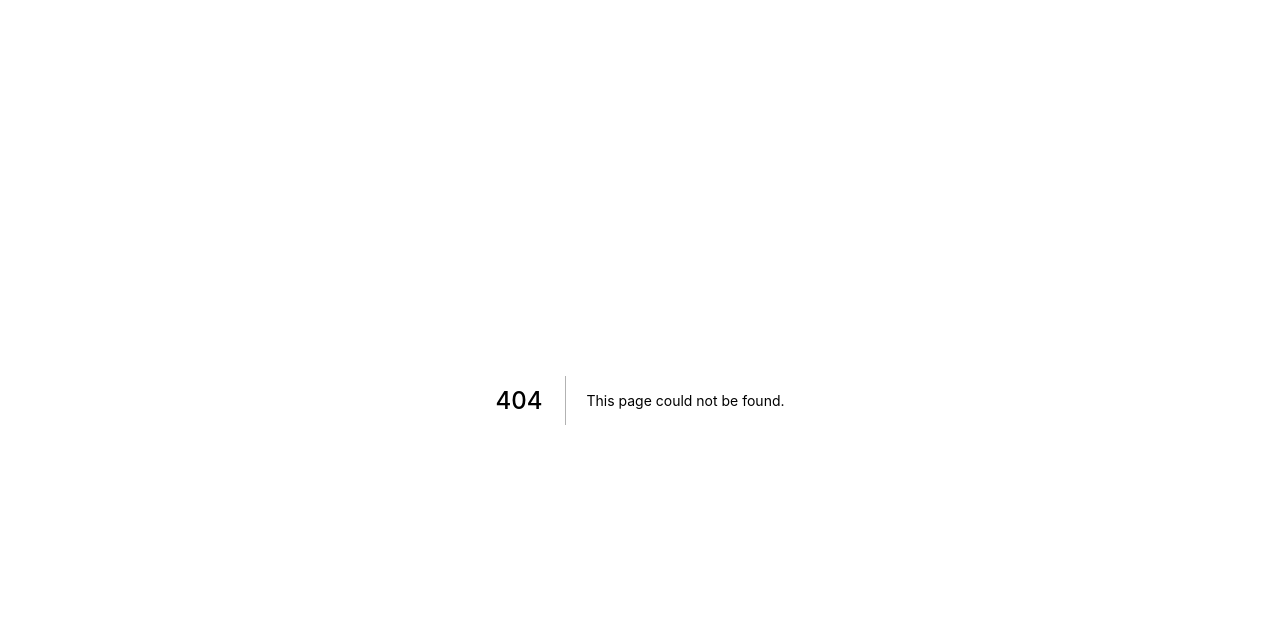
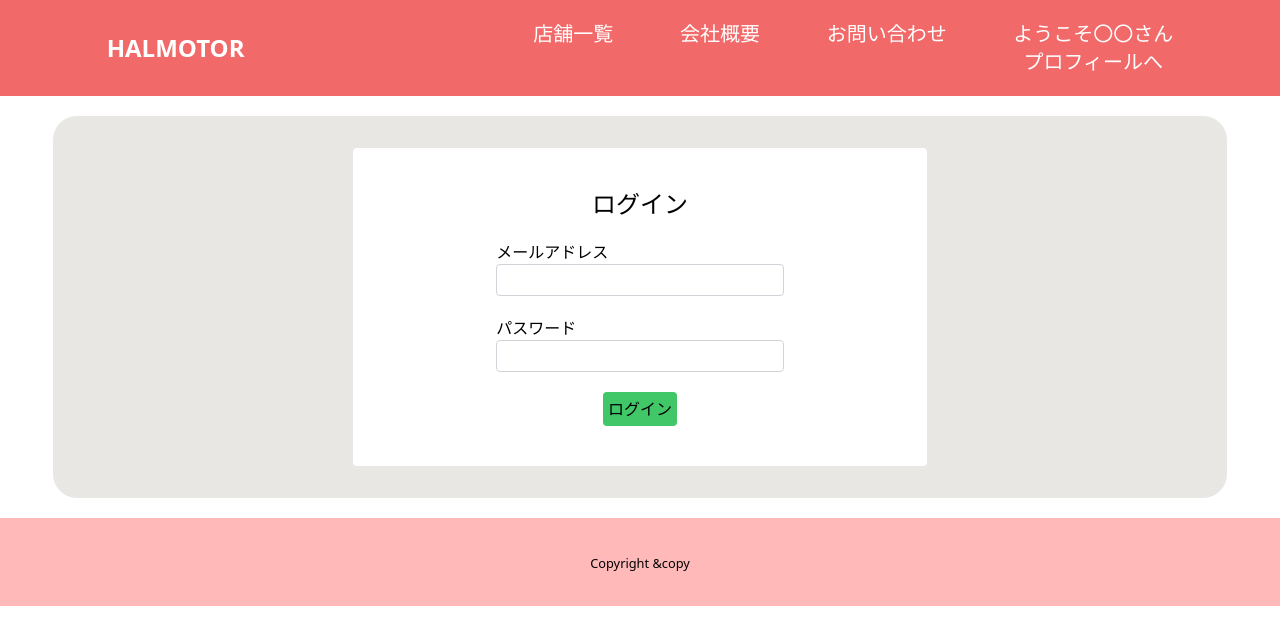
Before and after one commit to case-study07/cs-backend, a Next.js app: page /login in a window 1280 px wide. Before the commit this address had no page. Shown: the top 644 px of the page. Built offline with nearby package versions, Linux system fonts and the light colour scheme.

Commit message:
login css作成

```diff
--- /dev/null
+++ b/pages/login.tsx
@@ -0,0 +1,25 @@
+import { Layout } from "components/ui";
+import s from "../styles/login.module.css";
+
+export default function LoginUpPerson() {
+  return (
+    <>
+      <article className={s.login}>
+        <h2>ログイン</h2>
+        <form action="">
+          <div>
+            <label htmlFor="">メールアドレス</label>
+            <input type="email" name="" id="" />
+          </div>
+          <div>
+            <label htmlFor="">パスワード</label>
+            <input type="password" name="" id="" />
+          </div>
+
+          <input type="submit" value="ログイン" />
+        </form>
+      </article>
+    </>
+  );
+}
+LoginUpPerson.Layout = Layout;
--- /dev/null
+++ b/styles/login.module.css
@@ -0,0 +1,27 @@
+.login{
+    @apply bg-white w-1/2 mx-auto pt-10 pb-10 rounded;
+
+    & h2{
+        @apply text-center text-2xl mb-5;
+    }
+
+    & form{
+
+
+        & div{
+            @apply mx-auto w-1/2 mb-5;
+
+            & input{
+                border: 1px solid #D0D4D9;
+                @apply w-full h-8 rounded;
+            }
+        }
+
+        & input[type="submit"]{
+            background-color: #41C767;
+            display: block;
+            padding: 5px;
+            @apply mx-auto rounded;
+        }
+    }
+}
```
